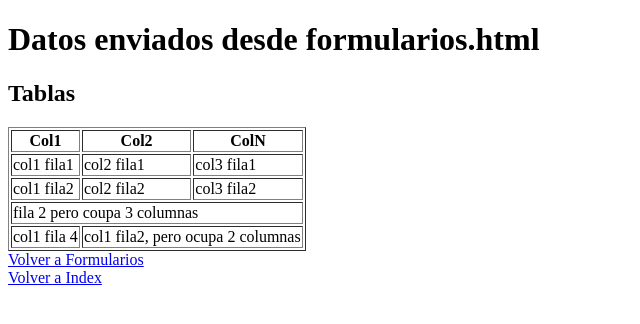
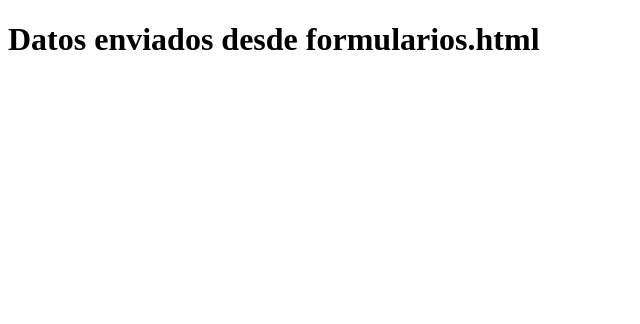
Before and after one commit to IgnacioDJuarez/Codo.frontend22, a plain HTML site: page registrar-formulario.html in a window 1280 px wide. Shown: the whole page, without its empty margins (0-640 px from the left). Drawn offline with Linux system fonts and the light colour scheme.

Commit message:
feature/clase7

```diff
--- a/registrar-formulario.html
+++ b/registrar-formulario.html
@@ -12,65 +12,8 @@
 <body>
 <main>
        <h1>Datos enviados desde formularios.html</h1>
-
-
-            <section>
-                <h2> Tablas</h2>
-                <table border="1">
-                    <!--columnas-->
-                    <tr>
-                 <th>
-                        Col1
-                    </th>
-                    <th>
-                        Col2
-                    </th>
-                    <th>
-                        ColN
-                    </th>
-                </tr>
-                <!--filas-->
-                <tr>
-                    <td>
-                        col1 fila1
-                    </td>
-                    <td>
-                        col2 fila1
-                    </td>
-                    <td>
-                        col3 fila1
-                    </td>
-                </tr>
-                <tr>
-                    <td>
-                        col1 fila2
-                    </td>
-                    <td>
-                        col2 fila2
-                    </td>
-                    <td>
-                        col3 fila2
-                    </td>
-                </tr>
-                <tr>
-                    <td colspan="3">
-                        fila 2 pero coupa 3 columnas
-                    </td>
-                </tr>
-                <tr>
-                    <td>
-                        col1 fila 4
-                    <td colspan="2">
-                      col1 fila2, pero ocupa 2 columnas
-                    </td>
-                </tr>
-            </table>
-            </section>
-            <a href="Formularios.html">Volver a Formularios
-                <br>
-                <a href="index.html">
-                    Volver a Index
-                </a>
+       <a href="Formularios.html">
+       </a>
     </main>
 </body>
 </html>
```
Also changed, not shown: otro.html (+12 -0 lines), clase7/index.html (added), clase8/index.html (added), clase8/styles.css (added).
